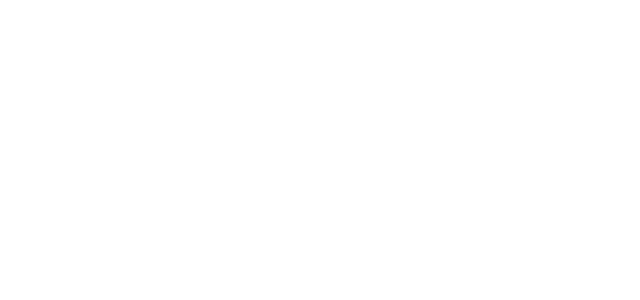
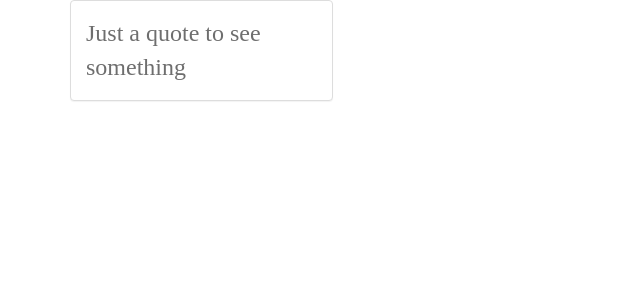
Before and after one commit to LeMentore/Quotes, a Vue app: page / in a window 1280 px wide. Shown: the top 300 px of the page, without its empty margins (0-640 px from the left). Built offline with nearby package versions, Linux system fonts and the light colour scheme; a web font is replaced by a local one.

Commit message:
passing data with props and slots

```diff
--- a/src/App.vue
+++ b/src/App.vue
@@ -1,16 +1,20 @@
 <template>
     <div class="container">
-
+        <app-quote-grid :quotes="quotes"></app-quote-grid>
     </div>
 </template>
 
 <script>
+    import QuoteGrid from './components/QuoteGrid'
     export default {
-        data: () => {
+        data() {
             return {
                 quotes: ['Just a quote to see something'],
                 maxQuotes: 10
             }
+        },
+        components: {
+            appQuoteGrid: QuoteGrid
         }
     }
 </script>
--- a/src/components/QuoteGrid.vue
+++ b/src/components/QuoteGrid.vue
@@ -1,12 +1,17 @@
 <template>
     <div class="row">
-
+        <app-quote v-for="quote in quotes">{{ quote }}</app-quote>
     </div>
 </template>
 
 <script>
+    import Quote from './Quote'
+
     export default {
-        props: ['quotes']
+        props: ['quotes'],
+        components: {
+            appQuote: Quote
+        }
     }
 </script>
 
```
